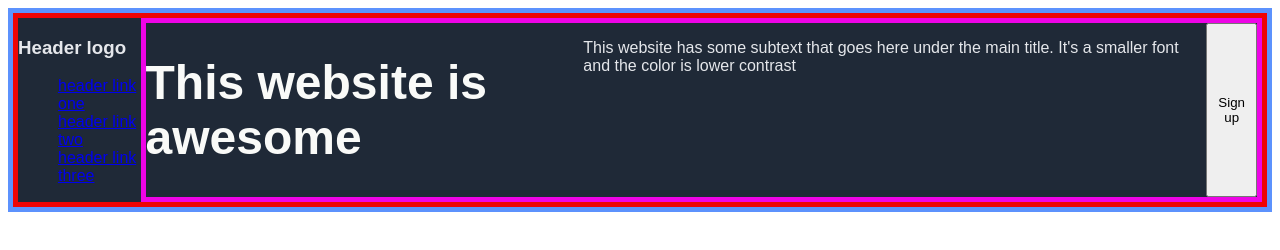
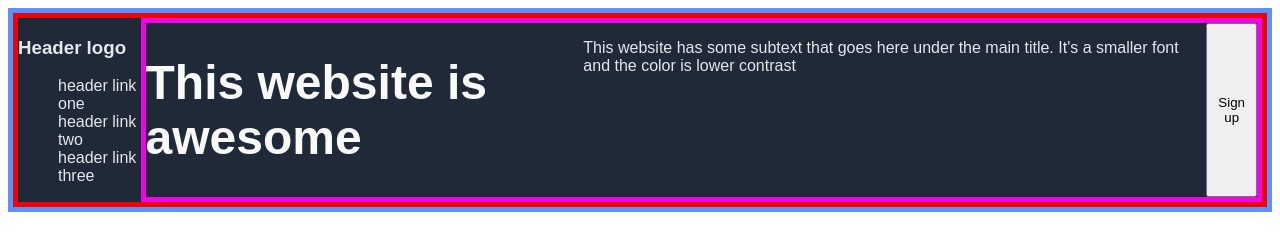
Before and after one commit to a-wisbey/TOP-landing-page, a plain HTML site: page index.html in a window 1280 px wide. Drawn offline with Linux system fonts and the light colour scheme.

Commit message:
Change header/nav link class selectors

```diff
--- a/index.html
+++ b/index.html
@@ -17,9 +17,9 @@
                     <h3>Header logo</h3>
                 </div>
                 <ul>
-                    <li><a href="#" class="1">header link one</a></li>
-                    <li><a href="#" class="2">header link two</a></li>
-                    <li><a href="#" class="3">header link three</a></li>
+                    <li><a href="#" class="header-links">header link one</a></li>
+                    <li><a href="#" class="header-links">header link two</a></li>
+                    <li><a href="#" class="header-links">header link three</a></li>
                 </ul>
             </div>
             <div class="top-text">
--- a/styles.css
+++ b/styles.css
@@ -14,7 +14,14 @@ body {
     display: flex;
 }
 
+/*
 .nav-links.1.2.3{
+    text-decoration: none;
+    color: #e5e7eb;
+}
+*/
+
+.header-links {
     text-decoration: none;
     color: #e5e7eb;
 }
```
